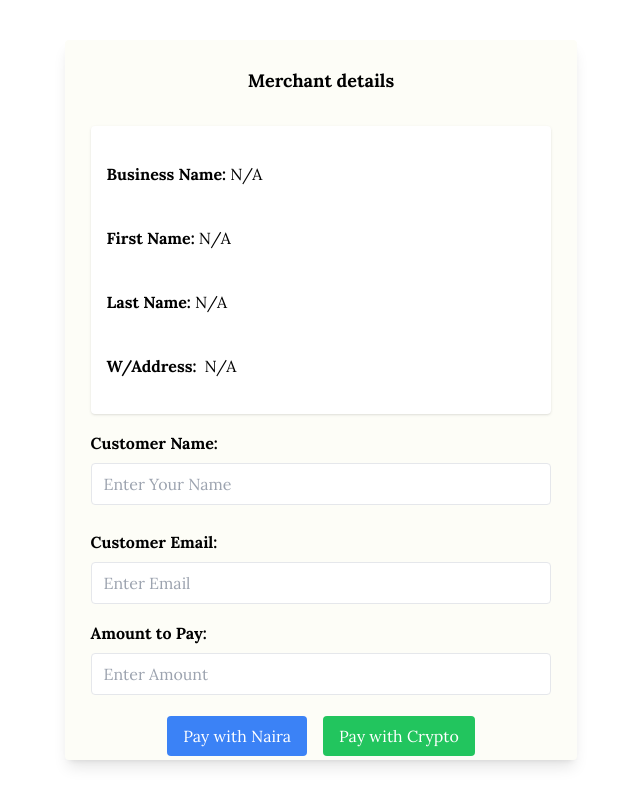
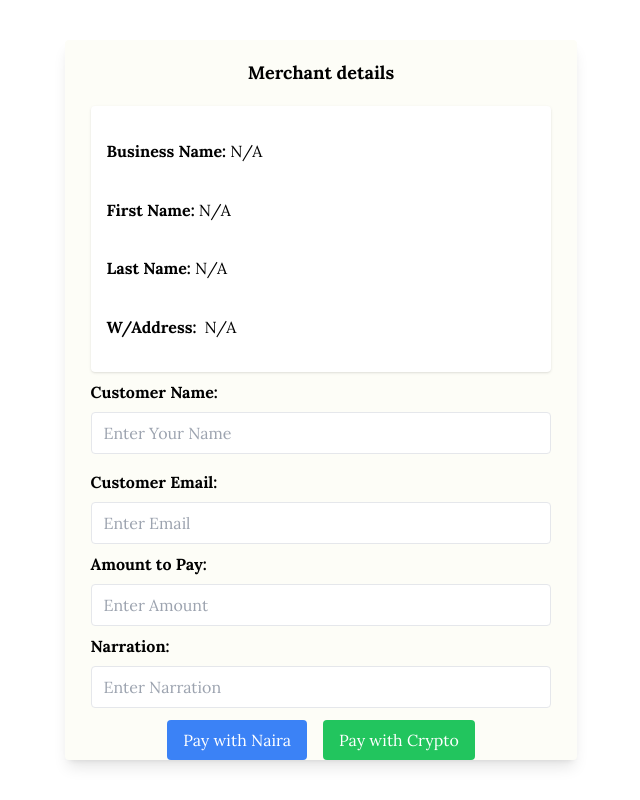
Before and after one commit to Dhanielgeek/Door, a React (Vite) app: page /userinfo/1 in a window 1280 px wide. Shown: the whole page, without its empty margins (319-959 px from the left). Built offline with nearby package versions, Linux system fonts and the light colour scheme; no server answers.

Commit message:
testing for the new stuff...

```diff
--- a/src/Global/Slice.ts
+++ b/src/Global/Slice.ts
@@ -25,6 +25,7 @@ const Slice = createSlice({
       state.merchant = {};
       state.token = "";
       state.profile = {};
+      state.transactions = [];
     },
   },
 });
--- a/src/client/History.tsx
+++ b/src/client/History.tsx
@@ -8,7 +8,7 @@ import { setHistory } from "../Global/Slice";
 interface Transaction {
   _id: string;
   createdAt: string;
-  narration: string;
+  description: string;
   amount: number;
   status: "success" | "failed";
 }
@@ -32,7 +32,7 @@ const TableHeader: React.FC = () => (
 // Table Body component
 const TableBody: React.FC<{ data: Transaction[] }> = ({ data }) => (
   <tbody className="divide-y divide-gray-200 min-w-full">
-    {data.map((transaction) => (
+    {data?.map((transaction) => (
       <tr key={transaction._id}>
         <td className="px-4 py-2 font-medium text-gray-900">
           {transaction._id?.slice(-13).toUpperCase()}
@@ -41,7 +41,7 @@ const TableBody: React.FC<{ data: Transaction[] }> = ({ data }) => (
           {" "}
           {new Date(transaction.createdAt).toLocaleDateString()}
         </td>
-        <td className="px-4 py-2 text-gray-700">Payment for Service</td>
+        <td className="px-4 py-2 text-gray-700">{transaction.description}</td>
         <td className="px-4 py-2 text-gray-700">₦{transaction.amount}</td>
         <td className="px-4 py-2 text-gray-700">
           <div className="flex items-center gap-1">
--- a/src/client/Userdetails.tsx
+++ b/src/client/Userdetails.tsx
@@ -1,6 +1,6 @@
 import { useEffect, useState, useRef } from "react";
 import axios from "axios";
-import { useParams } from "react-router-dom";
+import { useParams, useNavigate } from "react-router-dom";
 import { useDispatch, useSelector } from "react-redux";
 import { setUserPro } from "../Global/Slice";
 import { MdContentCopy } from "react-icons/md"; // Icon for the copy button
@@ -15,11 +15,13 @@ declare global {
 const Userdetails = () => {
   const { _id } = useParams<{ _id: string }>();
   const dispatch = useDispatch();
+  const navigate = useNavigate();
 
-  // State to hold amount and name
+  // State to hold amount, name, email, and description
   const [amount, setAmount] = useState<number | undefined>();
   const [name, setName] = useState<string>("");
   const [email, setEmail] = useState<string>("");
+  const [description, setDescription] = useState<string>("");
 
   const userInfo = useSelector((state: any) => state.merchant.profile);
   const user = useSelector((state: any) => state.merchant.merchant);
@@ -40,12 +42,12 @@ const Userdetails = () => {
     const Keys = `key${Math.random()}`;
     window.Korapay.initialize({
       key: "pk_test_eR5xsWZRG1XfPVe8JvDJyHQWR1nieyBU2DaE5dBm",
-      reference: Keys, // Use email as the reference
+      reference: Keys, // Use a unique key as the reference
       amount: AmountToPay,
       currency: "NGN",
       customer: {
         name: customerName,
-        email: customerEmail, // Pass the name entered by the user
+        email: customerEmail,
       },
       onClose: function (data: any) {
         console.log("Payment closed:", data);
@@ -69,19 +71,22 @@ const Userdetails = () => {
     });
   };
 
-  // Confirm Payment function (now accepting ID instead of email)
+  // Confirm Payment function (including description and navigation to QRCode page)
   const confirmPayment = async (amount: number) => {
     const data = {
       userId: user._id, // Use user ID as the reference
       amount: amount.toString(), // Backend expects amount as a string
       currency: "NGN", // Always "NGN" in this case
       status: "success", // Always "success" if payment succeeded
-      narration: "Payment for service",
+      description: description || "", // Send the description entered by the user
     };
 
     try {
       const res = await axios.post(confirmUrl, data);
       console.log("Payment confirmation response:", res.data);
+
+      // Redirect to QRCode page after successful confirmation
+      navigate("/qrcode");
     } catch (err) {
       console.error("Error confirming payment:", err);
       toast.error("Failed to confirm payment. Please try again.");
@@ -203,6 +208,17 @@ const Userdetails = () => {
               className="w-full px-3 py-2 border rounded"
             />
           </div>
+          {/* Input for description */}
+          <div className="w-[90%] mt-2">
+            <label className="block mb-2 font-bold">Narration:</label>
+            <input
+              type="text"
+              value={description}
+              onChange={(e) => setDescription(e.target.value)}
+              placeholder="Enter Narration"
+              className="w-full px-3 py-2 border rounded"
+            />
+          </div>
 
           {/* Buttons for payment options */}
           <div className="mt-3 space-x-4">
--- a/src/components/Header.tsx
+++ b/src/components/Header.tsx
@@ -1,7 +1,9 @@
 import { useState } from "react";
 import { FiBell } from "react-icons/fi"; // Notification bell icon
 import { ChevronDown } from "lucide-react"; // Dropdown arrow
-import { useSelector } from "react-redux";
+import { useDispatch, useSelector } from "react-redux";
+import { clearMerchant } from "../Global/Slice";
+import { useNavigate } from "react-router-dom";
 
 const Header = () => {
   const [isMenuOpen, setIsMenuOpen] = useState(false);
@@ -13,6 +15,14 @@ const Header = () => {
   const userInfo = useSelector((state: any) => state.merchant.merchant);
 
   console.log(userInfo);
+
+  const dispatch = useDispatch();
+  const navigate = useNavigate();
+
+  const HandleLogout = () => {
+    dispatch(clearMerchant());
+    navigate("/login");
+  };
 
   return (
     <header className="w-full h-[12vh] bg-[#fdfdf7] shadow-md flex items-center justify-between px-6 max-md:px-4">
@@ -60,14 +70,13 @@ const Header = () => {
             >
               Settings
             </a>
-            <form method="POST" action="#">
-              <button
-                type="submit"
-                className="block w-full text-left px-4 py-2 text-gray-700 hover:bg-gray-100 transition"
-              >
-                Logout
-              </button>
-            </form>
+
+            <button
+              onClick={HandleLogout}
+              className="block w-full text-left px-4 py-2 text-gray-700 hover:bg-gray-100 transition"
+            >
+              Logout
+            </button>
           </div>
         )}
       </div>
```
